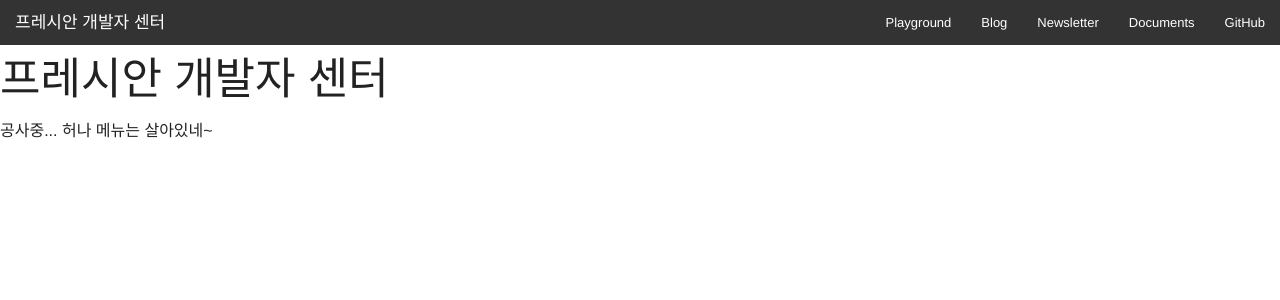
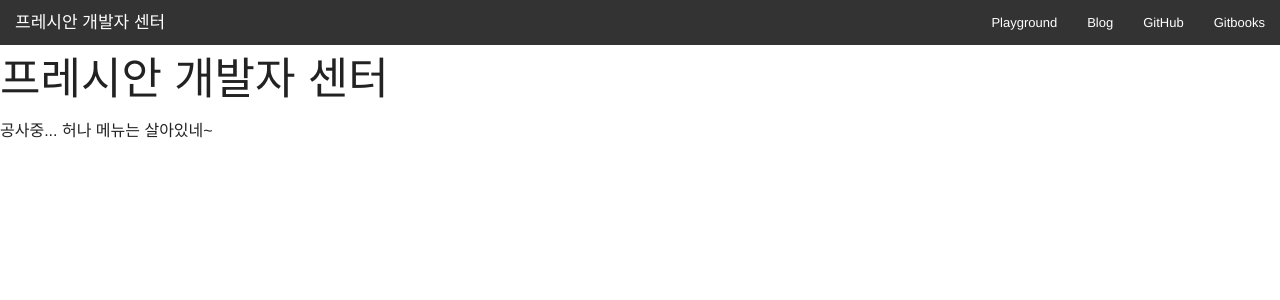
Before and after one commit to pressian/pressian.github.io, a Jekyll site: the page built from index.html, in a window 1280 px wide. Shown: the top 300 px of the page. Built offline with Jekyll 4.4.1, drawn with Linux system fonts in a browser that asks for light colours.

Commit message:
Update _config.yml

```diff
--- a/_config.yml
+++ b/_config.yml
@@ -11,14 +11,11 @@ links:
   - name:         Blog
     url:          http://openpressian.wordpress.com/
     external:     true
-  - name:         Newsletter
-    url:          http://eepurl.com/baX51v
-    external:     true
-  - name:         Documents
-    url:          http://github.com/pressian/docs/
-    external:     true
   - name:         GitHub
     url:          http://github.com/pressian
+    external:     true
+  - name:         Gitbooks
+    url:          http://pressian.gitbooks.io/
     external:     true
 highlighter:      pygments
 permalink:        pretty
```
